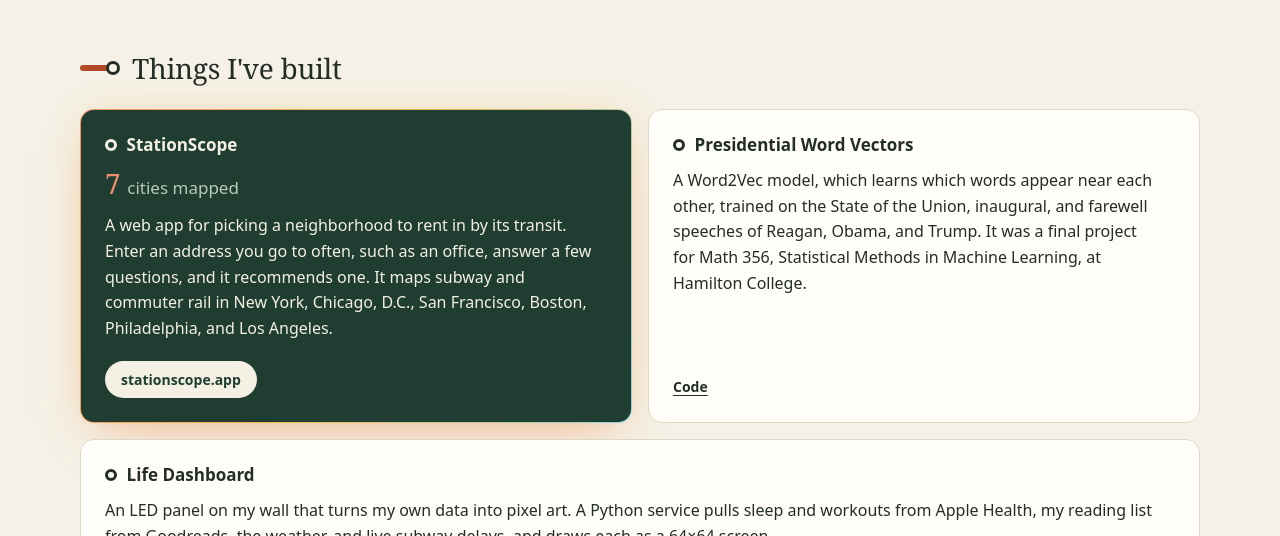
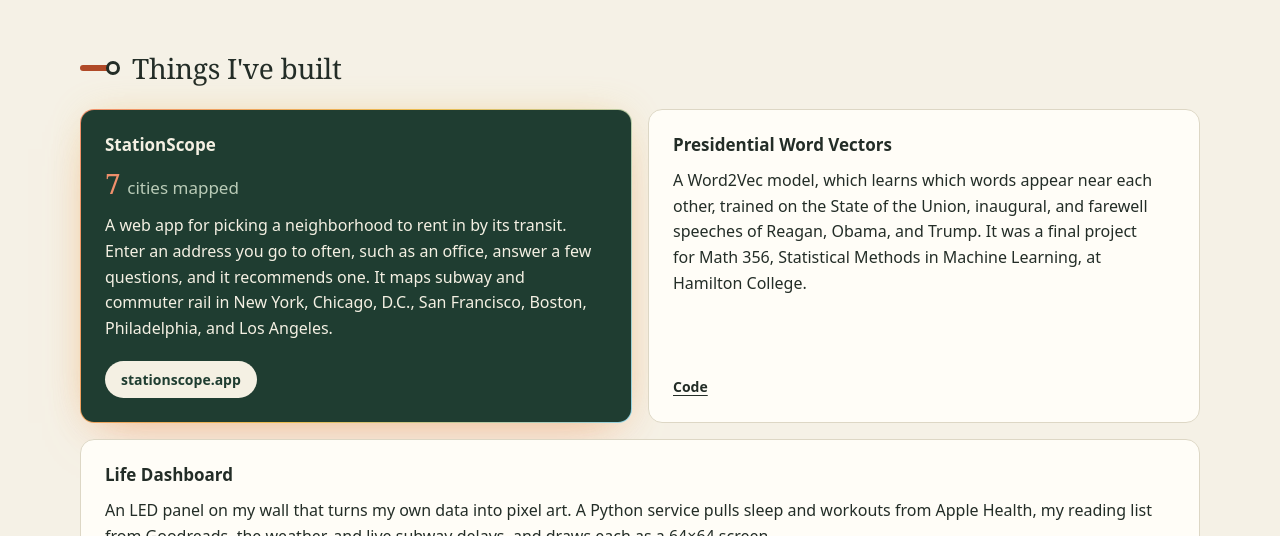
Before and after one commit to hellomaxlee/portfolio, an Astro site: page / in a window 1280 px wide. Shown: the part 1000-1536 px from the top of the page. Built offline with nearby package versions, Linux system fonts and the light colour scheme; Astro itself is replaced by a stand-in of ours.

Commit message:
Remove the circle before project card titles
Co-Authored-By: Claude Fable 5.2 <noreply@anthropic.com>
Claude-Session: https://claude.ai/code/session_011uoU25cHz29jBNPbNciG5c

```diff
--- a/src/components/ProjectCard.astro
+++ b/src/components/ProjectCard.astro
@@ -76,24 +76,10 @@ const base = import.meta.env.BASE_URL.replace(/\/$/, '');
     min-width: 0;
   }
 
-  /* A station on the line: ring, then the name. */
   h3 {
-    display: flex;
-    align-items: center;
-    gap: 0.6rem;
     font-size: var(--step-0);
     font-weight: 600;
     line-height: 1.3;
-  }
-
-  h3::before {
-    content: '';
-    flex: none;
-    width: 0.75rem;
-    height: 0.75rem;
-    border-radius: 50%;
-    border: 3px solid var(--ink);
-    background: var(--surface);
   }
 
   .fact {
@@ -183,11 +169,6 @@ const base = import.meta.env.BASE_URL.replace(/\/$/, '');
       0 1.5rem 3.5rem -1rem color-mix(in srgb, var(--map-build) 75%, transparent);
   }
 
-  .featured h3::before {
-    border-color: var(--on-sky);
-    background: var(--sky);
-  }
-
   .featured .label {
     color: var(--on-sky-muted);
   }
```
